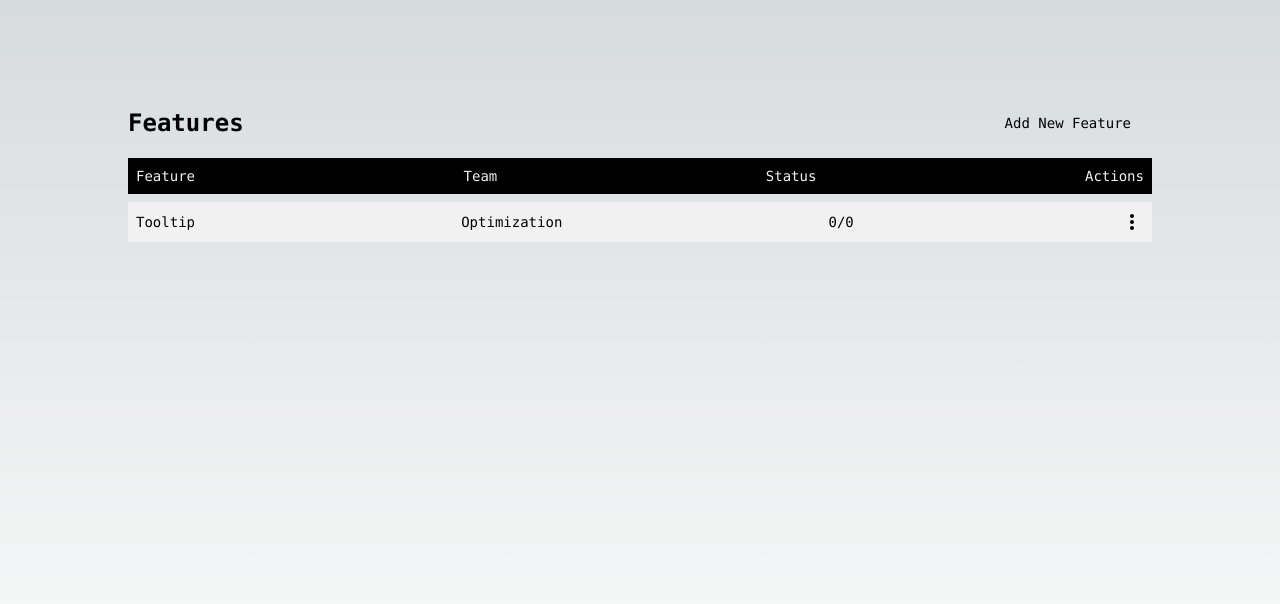
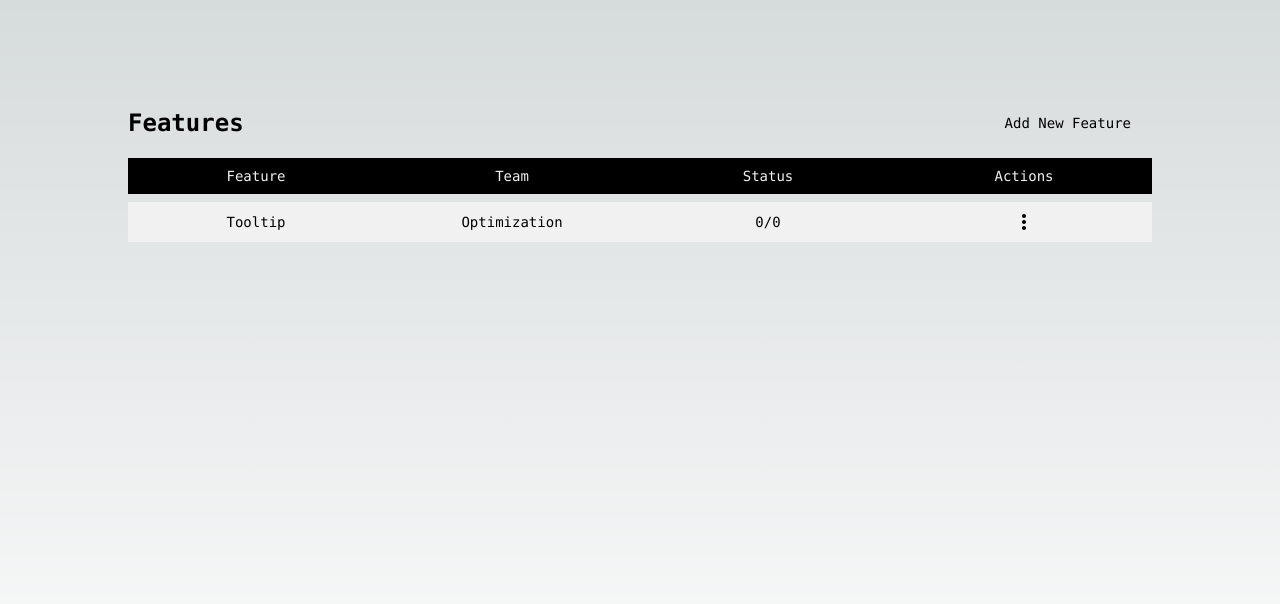
Before and after one commit to Niravpatel129/serty.io, a Next.js app: page / in a window 1280 px wide. Shown: the top 604 px of the page. Built offline with nearby package versions, Linux system fonts and the light colour scheme.

Commit message:
* refactor(app): updated table layout and alignment

```diff
--- a/src/app/page.tsx
+++ b/src/app/page.tsx
@@ -3,12 +3,12 @@ import { MdOutlineMoreVert } from 'react-icons/md';
 export default function Home() {
   const renderTableRow = () => {
     return (
-      <div className='flex justify-between items-center bg-[#f1f1f1] p-2 text-[#000] mt-2'>
-        <div>Tooltip</div>
-        <div>Optimization</div>
-        <div>0/0</div>
-        <div className='cursor-pointer'>
-          <MdOutlineMoreVert className='text-2xl' />
+      <div className='grid grid-cols-4 gap-4 items-center bg-[#f1f1f1] p-2 text-[#000] mt-2'>
+        <div className='text-center'>Tooltip</div>
+        <div className='text-center'>Optimization</div>
+        <div className='text-center'>0/0</div>
+        <div className='flex justify-center items-center'>
+          <MdOutlineMoreVert className='text-2xl cursor-pointer' />
         </div>
       </div>
     );
@@ -27,11 +27,11 @@ export default function Home() {
         {/* Table */}
         <div className='flex flex-col'>
           {/* Table Heading */}
-          <div className='flex justify-between items-center bg-black p-2 text-[#f1f1f1] mt-2'>
-            <div>Feature</div>
-            <div>Team</div>
-            <div>Status</div>
-            <div>Actions</div>
+          <div className='grid grid-cols-4 gap-4 items-center bg-black p-2 text-[#f1f1f1] mt-2'>
+            <div className='text-center'>Feature</div>
+            <div className='text-center'>Team</div>
+            <div className='text-center'>Status</div>
+            <div className='text-center'>Actions</div>
           </div>
 
           {/* Table Rows */}
```
